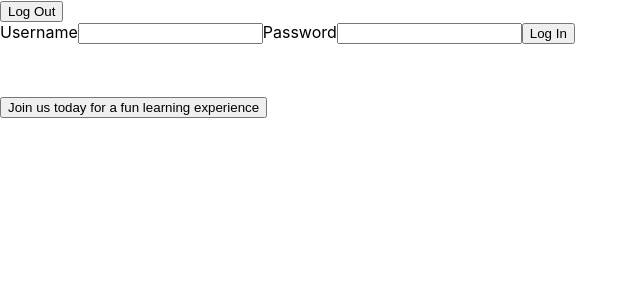
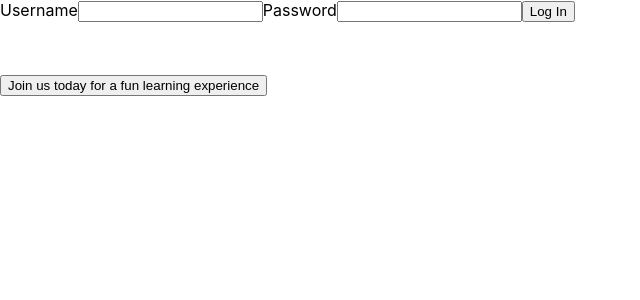
Before and after one commit to Rrantisi/Skills-for-Little-Stars, a React (Create React App) app in the folder frontend/: page /parents in a window 1280 px wide. Both pictures are taken after a click on the button "Already a user? Login here". Shown: the top 300 px of the page, without its empty margins (0-640 px from the left). Built offline with nearby package versions, Linux system fonts and the light colour scheme.

Commit message:
removes unneeded log out button from login page

```diff
--- a/frontend/src/components/Login/Login.js
+++ b/frontend/src/components/Login/Login.js
@@ -61,7 +61,6 @@ const Login = () => {
 
   return (
     <div>
-      <button onClick={handleLogout}>Log Out</button>
       <form autoComplete="off" onSubmit={handleSubmit}>
         <label>Username</label>
         <input
```
